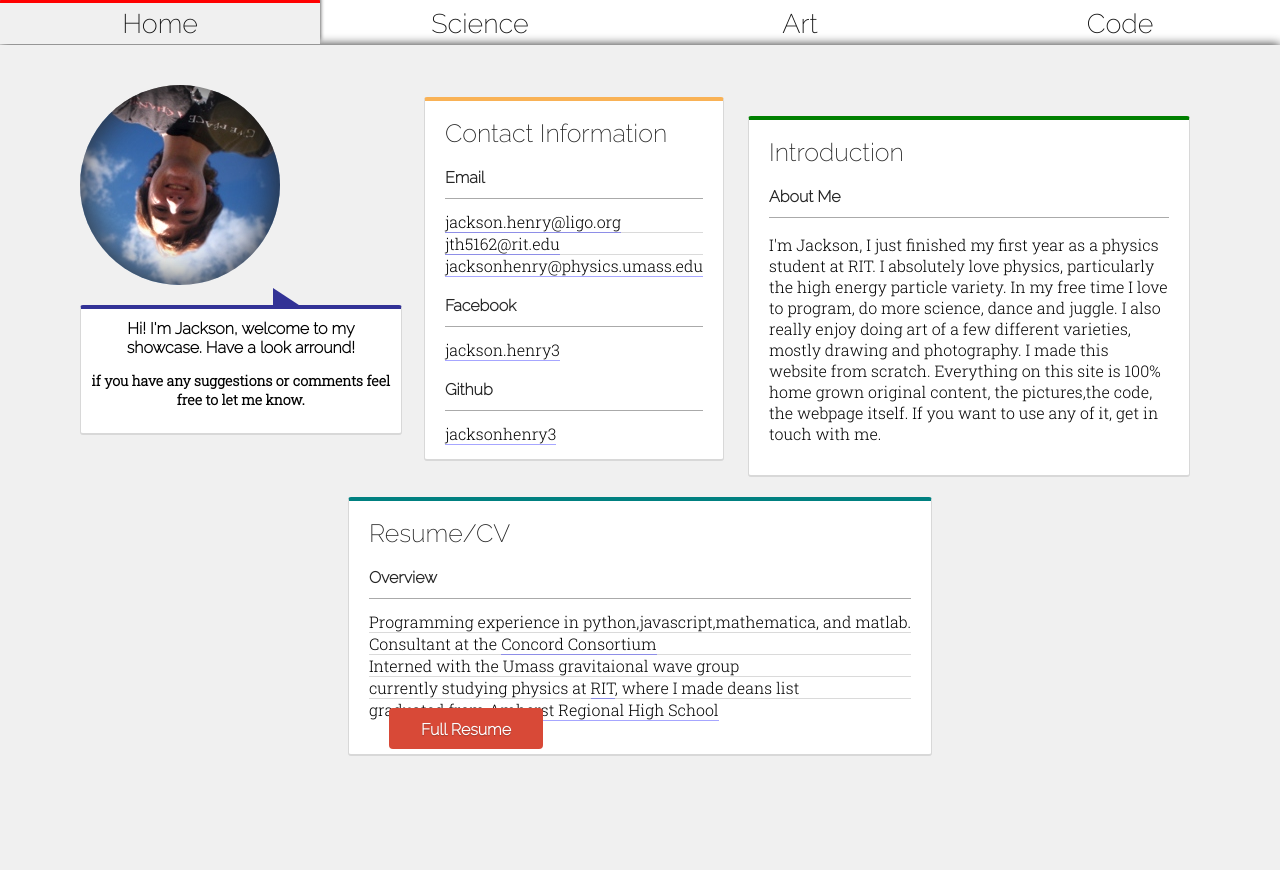
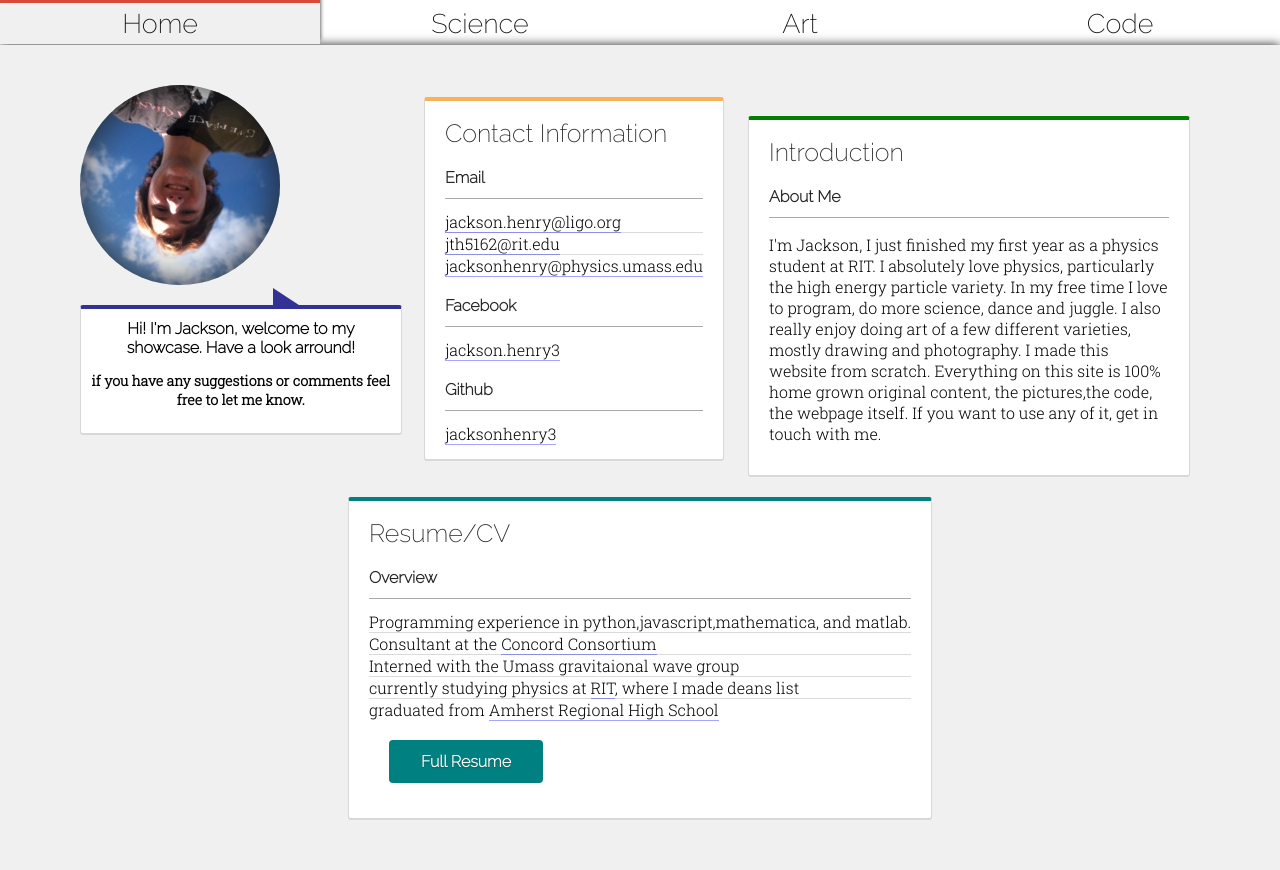
Before and after one commit to jacksonhenry3/jacksonhenry3.github.io, a PHP site: page /home in a window 1280 px wide. Before the commit the page ends 756 px from the top, so only its background shows below. Run offline with PHP 8.4, Linux system fonts and the light colour scheme.

Commit message:
generalised speech bubble,fixed button class

```diff
--- a/home/index.html
+++ b/home/index.html
@@ -6,7 +6,7 @@
 <style>
 #home
 	{
-		border-top-color: red;
+		border-top-color: #D84937;;
 		z-index: 100;
 		background-color: rgb(240,240,240);
 		box-shadow:0 -4px 4px #222;
@@ -40,10 +40,10 @@
 
 
 	<div id = 'content'>
-		<div id = 'me_speeking'>
+		<div class = 'person_speeking'>
 			<div class = 'me'>
 			</div>
-			<div id = 'talkbubble'>
+			<div class = 'talkbubble'>
 	  			Hi! I'm Jackson, welcome to my showcase. Have a look arround!
 	  			<p>if you have any suggestions or comments feel free to let me know.</p>
 			</div>
@@ -87,6 +87,7 @@
 				<div class = 'subcatagory'>About Me</div>
 				<p>I'm Jackson, I just finished my first year as a physics student at RIT. I absolutely love physics, particularly the high energy particle variety. In my free time I love to program, do more science, dance and juggle. I also really enjoy doing art of a few different varieties, mostly drawing and photography. I made this website from scratch. Everything on this site is 100% home grown original content, the pictures,the code, the webpage itself. If you want to use any of it, get in touch with me.</p>
 			</div>
+
 		<div class = 'card' style = 'border-top-color:teal;'>
 			<div class = 'section_title'>Resume/CV</div>
 			<div class = 'subcatagory'>Overview</div>
@@ -97,7 +98,7 @@
 				<li>currently studying physics at <a href = 'http://www.rit.edu/physics'>RIT</a>, where I made deans list</li>
 				<li> graduated from <a href = "#">Amherst Regional High School</a></li>
 			</ul>
-			<a class = 'button'href = '#'>Full Resume</a>
+			<a class = 'button' href = '#' style = 'background-color:teal;'>Full Resume</a>
 		</div>
 	</div>
 
--- a/styles/style.css
+++ b/styles/style.css
@@ -63,7 +63,7 @@ a:hover
 	}
 	#home:hover
 	{
-		border-top-color: red;
+		border-top-color: #D84937;/*redish*/
 	}
 	#science:hover
 	{
@@ -168,9 +168,8 @@ a:hover
 		font-size: 18px;
 	}
 
-
-/*--------------talk bubble--------*/
-	#talkbubble
+/*-------talk bubble------*/
+	.talkbubble
 	{
 
 		font-family: 'Raleway', sans-serif;
@@ -192,13 +191,13 @@ a:hover
 		border-radius:         3px;
 	}
 
-	#talkbubble p
+	.talkbubble p
 	{
 		font-size: 14px;
 		font-family: 'Roboto Slab', serif;
 
 	}
-	#talkbubble:before {
+	.talkbubble:before {
 	   content:"";
 	   position: absolute;
 	   right: 30%;
@@ -210,16 +209,18 @@ a:hover
 	   border-right: 32px solid transparent;
 	}
 
-	#me_speeking
+	.person_speeking
 	{
 		display: inline-block;
 		width:330px;
 		height:355px;
 		position: relative;
 	}
-/*--------button--------*/
+
+/*---------button---------*/
 	.button
 	{
+		display:inline-block;
 		text-decoration: none;
 		color:white;
 		text-shadow:0 1px 1px rgba(20,20,20,.3);
@@ -234,7 +235,7 @@ a:hover
 		border:2px solid rgba(0,0,0,0);
 		transition:border .35s;
 		margin:20px;
-		border-bottom: 0px solid rgba(0,0,255,.35);
+
 	}
 	.button:hover
 	{
```
